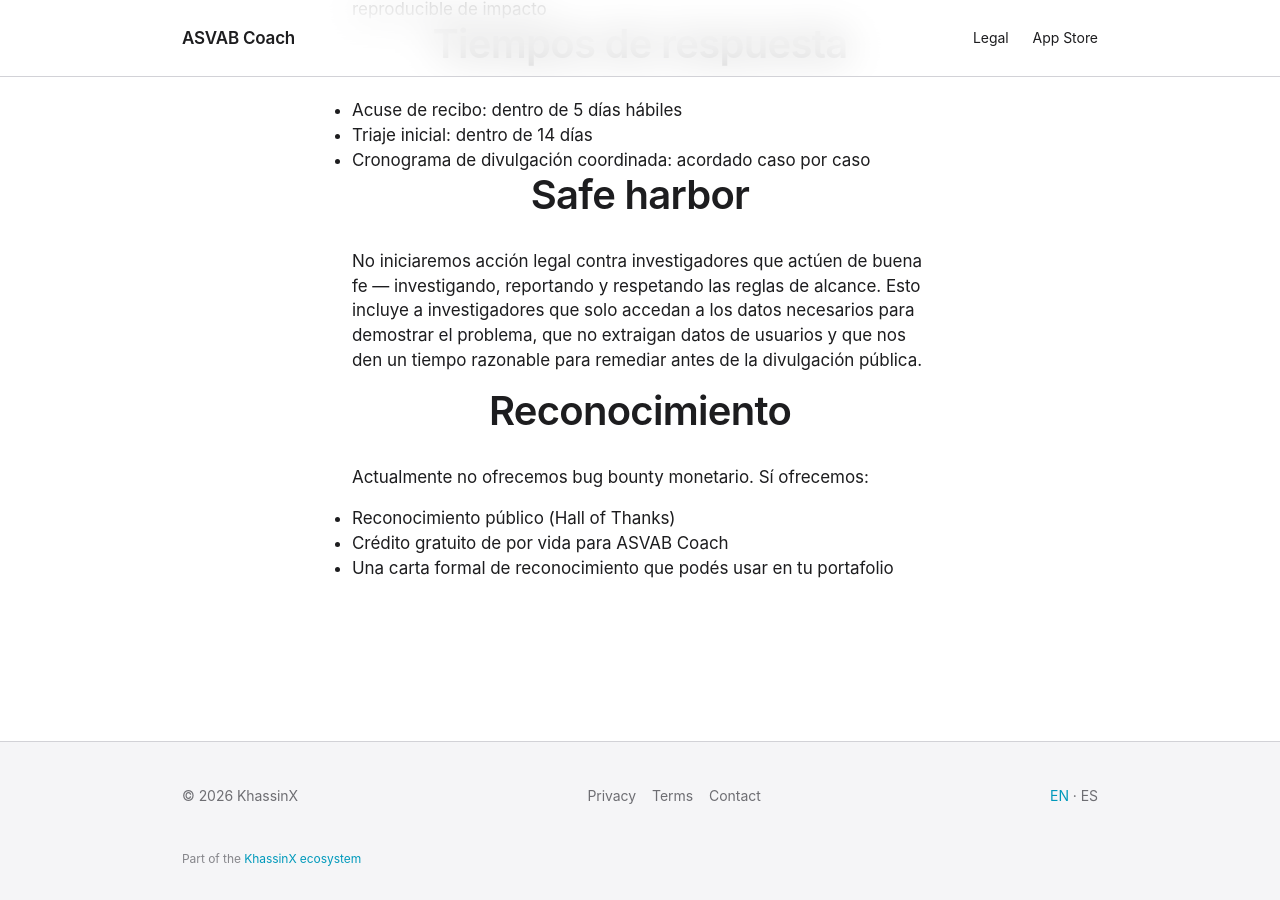
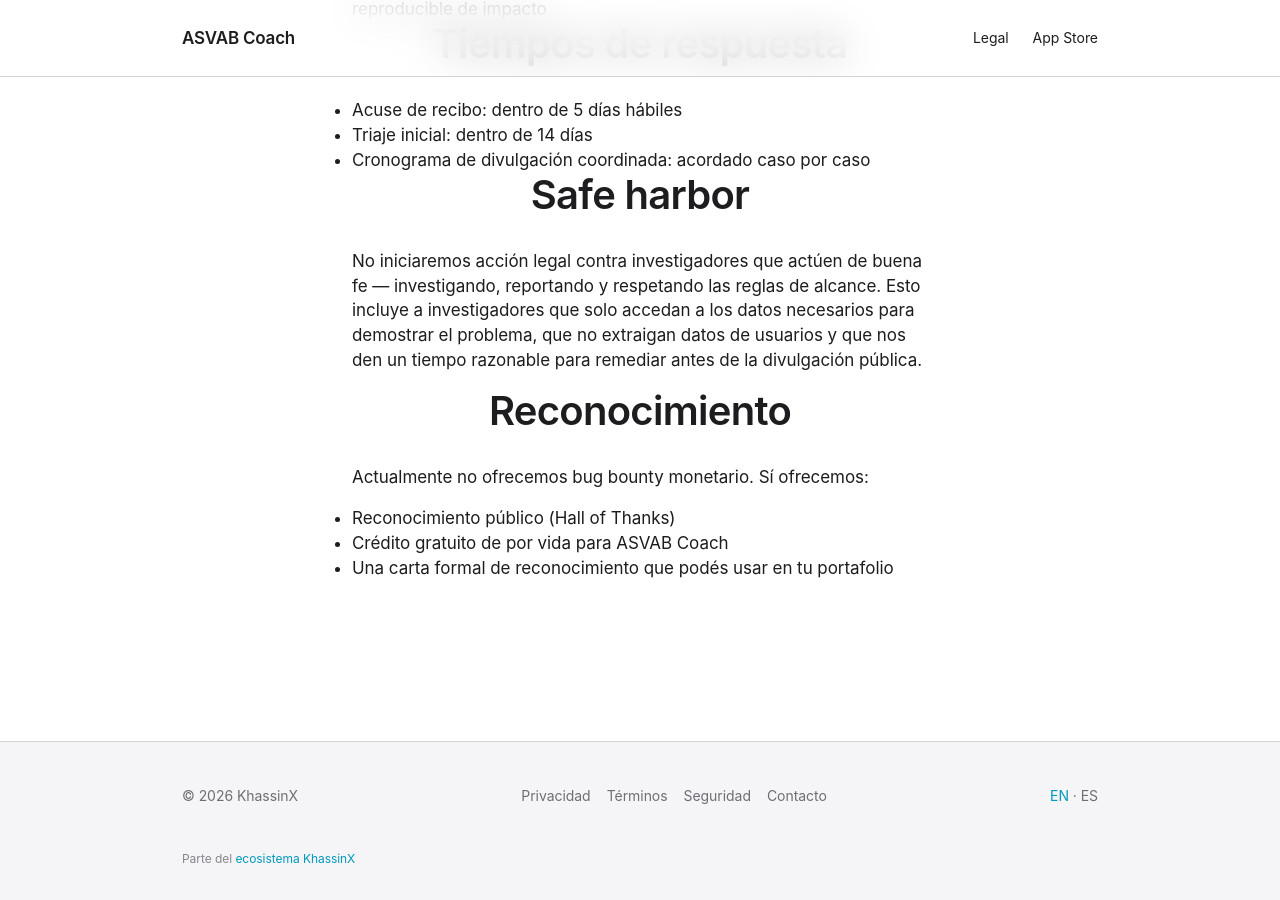
Before and after one commit to KhassinX/asvabcoach-web, a Jekyll site: the page built from es/security/index.html, in a window 1280 px wide and 900 px high, scrolled down 903 px. Built offline with Jekyll 4.4.1, drawn with Linux system fonts in a browser that asks for light colours; some of the changed text lies outside the part shown.

Commit message:
i18n fix — Nav/footer/logo locale-aware en ASVAB site (#5)
Mismo fix que se aplicó en khassinx-www #10. Bug: clicks en logo del
header, items del nav y footer "Part of KhassinX ecosystem" desde pages
/es/ mandaban al equivalente EN, perdiendo contexto de idioma.

Cambios:
- _config.yml: nav y footer_nav restructurados como mappings por locale
  (en/es). Agrega site.ui_strings para skip link + ecosystem suffix.
  Agrega Security al footer (faltaba).
- _layouts/base.html: lang_key resuelto desde page.lang. Logo,
  nav, footer y ecosystem link son locale-aware. ES manda a khassinx.com/es/.
- es/security/index.html: link a umbrella ahora apunta a /es/security/
- es/legal/index.md: link a umbrella security ahora /es/security/

Co-authored-by: khassinx <hello@khassinx.com>
Co-authored-by: Claude Opus 4.7 (1M context) <noreply@anthropic.com>

```diff
--- a/_config.yml
+++ b/_config.yml
@@ -11,21 +11,53 @@ favicon_32: /assets/favicons/favicon-32.png
 favicon_16: /assets/favicons/favicon-16.png
 apple_touch_icon: /assets/favicons/apple-touch-icon.png
 
-# Navigation
+# Navigation — keyed por locale. El layout selecciona via page.lang con fallback a 'en'.
 nav:
-  - title: Legal
-    url: /legal/
-  - title: App Store
-    url: https://apps.apple.com/us/app/asvab-coach/id6761384966
-    external: true
+  en:
+    - title: Legal
+      url: /legal/
+    - title: App Store
+      url: https://apps.apple.com/us/app/asvab-coach/id6761384966
+      external: true
+  es:
+    - title: Legal
+      url: /es/legal/
+    - title: App Store
+      url: https://apps.apple.com/us/app/asvab-coach/id6761384966
+      external: true
 
 footer_nav:
-  - title: Privacy
-    url: /legal/privacy
-  - title: Terms
-    url: /legal/terms
-  - title: Contact
-    url: mailto:hello@khassinx.com
+  en:
+    - title: Privacy
+      url: /legal/privacy/
+    - title: Terms
+      url: /legal/terms/
+    - title: Security
+      url: /security/
+    - title: Contact
+      url: mailto:hello@khassinx.com
+  es:
+    - title: Privacidad
+      url: /es/legal/privacy/
+    - title: Términos
+      url: /es/legal/terms/
+    - title: Seguridad
+      url: /es/security/
+    - title: Contacto
+      url: mailto:hello@khassinx.com
+
+# Skip-link y "Part of ecosystem" copy por locale (lo consume base.html)
+ui_strings:
+  en:
+    skip_to_main: "Skip to main content"
+    part_of_ecosystem_prefix: "Part of the"
+    part_of_ecosystem_label: "KhassinX ecosystem"
+    ecosystem_url: "https://khassinx.com"
+  es:
+    skip_to_main: "Saltar al contenido principal"
+    part_of_ecosystem_prefix: "Parte del"
+    part_of_ecosystem_label: "ecosistema KhassinX"
+    ecosystem_url: "https://khassinx.com/es/"
 
 # Jekyll config
 markdown: kramdown
--- a/_layouts/base.html
+++ b/_layouts/base.html
@@ -44,16 +44,33 @@
   {% if page.extra_css %}{% for css in page.extra_css %}<link rel="stylesheet" href="{{ css | relative_url }}">{% endfor %}{% endif %}
 </head>
 <body>
-  <a href="#main" class="skip-link">Skip to main content</a>
+  {%- comment -%}
+    Locale-aware navigation:
+    - lang_key resuelve a 'en' o 'es' (fallback a 'en')
+    - site.nav y site.footer_nav están keyed por locale
+    - site.ui_strings provee strings cortos (skip link, "Part of ecosystem")
+    - logo_home apunta al home del locale actual
+  {%- endcomment -%}
+  {%- assign lang_key = page.lang | default: 'en' -%}
+  {%- assign nav_items = site.nav[lang_key] | default: site.nav.en -%}
+  {%- assign footer_items = site.footer_nav[lang_key] | default: site.footer_nav.en -%}
+  {%- assign ui = site.ui_strings[lang_key] | default: site.ui_strings.en -%}
+  {%- if lang_key == 'es' -%}
+    {%- assign logo_home = '/es/' -%}
+  {%- else -%}
+    {%- assign logo_home = '/' -%}
+  {%- endif -%}
+
+  <a href="#main" class="skip-link">{{ ui.skip_to_main }}</a>
 
   <header class="site-header">
     <div class="container">
-      <a href="{{ '/' | relative_url }}" class="logo">
+      <a href="{{ logo_home | relative_url }}" class="logo">
         {% if site.logo %}<img src="{{ site.logo | relative_url }}" alt="{{ site.title }} logo">{% endif %}
         <span>{{ site.title }}</span>
       </a>
       <nav class="site-nav" aria-label="Primary">
-        {% for item in site.nav %}
+        {% for item in nav_items %}
           <a href="{{ item.url | relative_url }}"{% if item.external %} target="_blank" rel="noopener"{% endif %}>{{ item.title }}</a>
         {% endfor %}
       </nav>
@@ -68,12 +85,12 @@
     <div class="container">
       <div>© {{ 'now' | date: '%Y' }} KhassinX</div>
       <nav aria-label="Footer">
-        {% for item in site.footer_nav %}
+        {% for item in footer_items %}
           <a href="{{ item.url | relative_url }}">{{ item.title }}</a>
         {% endfor %}
       </nav>
       <div class="locale-switcher" aria-label="Language selector">
-        {%- if page.lang == 'es' -%}
+        {%- if lang_key == 'es' -%}
           <a href="{{ page.canonical_en | default: '/' | relative_url }}" hreflang="en" lang="en">EN</a>
           <span aria-hidden="true">·</span>
           <span aria-current="true" lang="es">ES</span>
@@ -83,7 +100,7 @@
           <a href="{{ page.canonical_es | default: '/es/' | relative_url }}" hreflang="es" lang="es">ES</a>
         {%- endif -%}
       </div>
-      <small>Part of the <a href="https://khassinx.com">KhassinX ecosystem</a></small>
+      <small>{{ ui.part_of_ecosystem_prefix }} <a href="{{ ui.ecosystem_url }}">{{ ui.part_of_ecosystem_label }}</a></small>
     </div>
   </footer>
 </body>
--- a/es/security/index.html
+++ b/es/security/index.html
@@ -14,7 +14,7 @@ canonical_es: /es/security/
 
     <p class="lead">Tomamos la seguridad en serio. Si encontraste una vulnerabilidad en ASVAB Coach, agradecemos tu ayuda para divulgarla de manera responsable.</p>
 
-    <p>Esta página resume la política específica para ASVAB Coach. Para la política general que cubre todas las apps de KhassinX, consultá <a href="https://khassinx.com/security/">khassinx.com/security</a>.</p>
+    <p>Esta página resume la política específica para ASVAB Coach. Para la política general que cubre todas las apps de KhassinX, consultá <a href="https://khassinx.com/es/security/">khassinx.com/es/security</a>.</p>
 
     <h2>Reportar</h2>
     <p>
```
Also changed, not shown: es/legal/index.md (+1 -1 lines).
